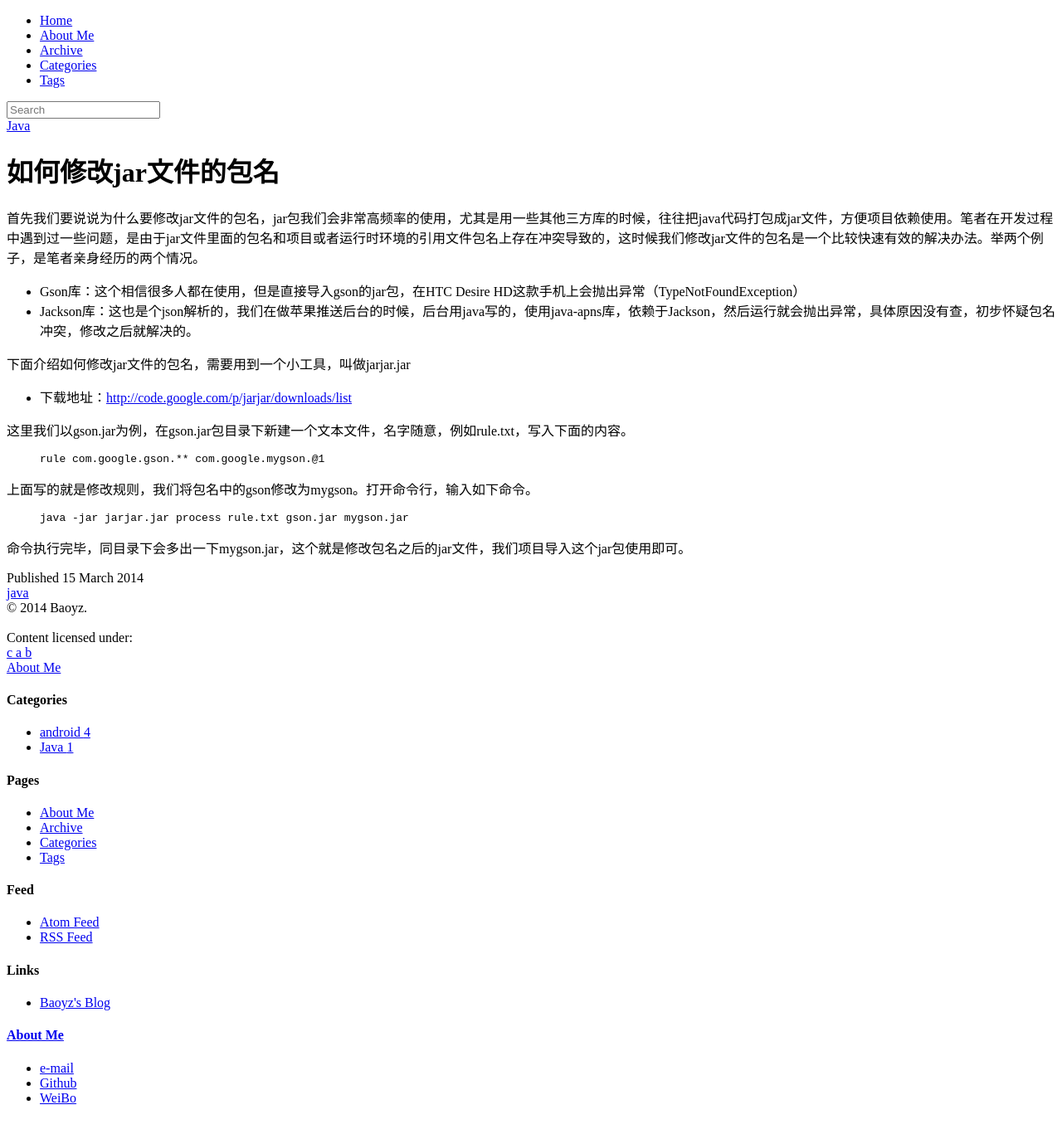
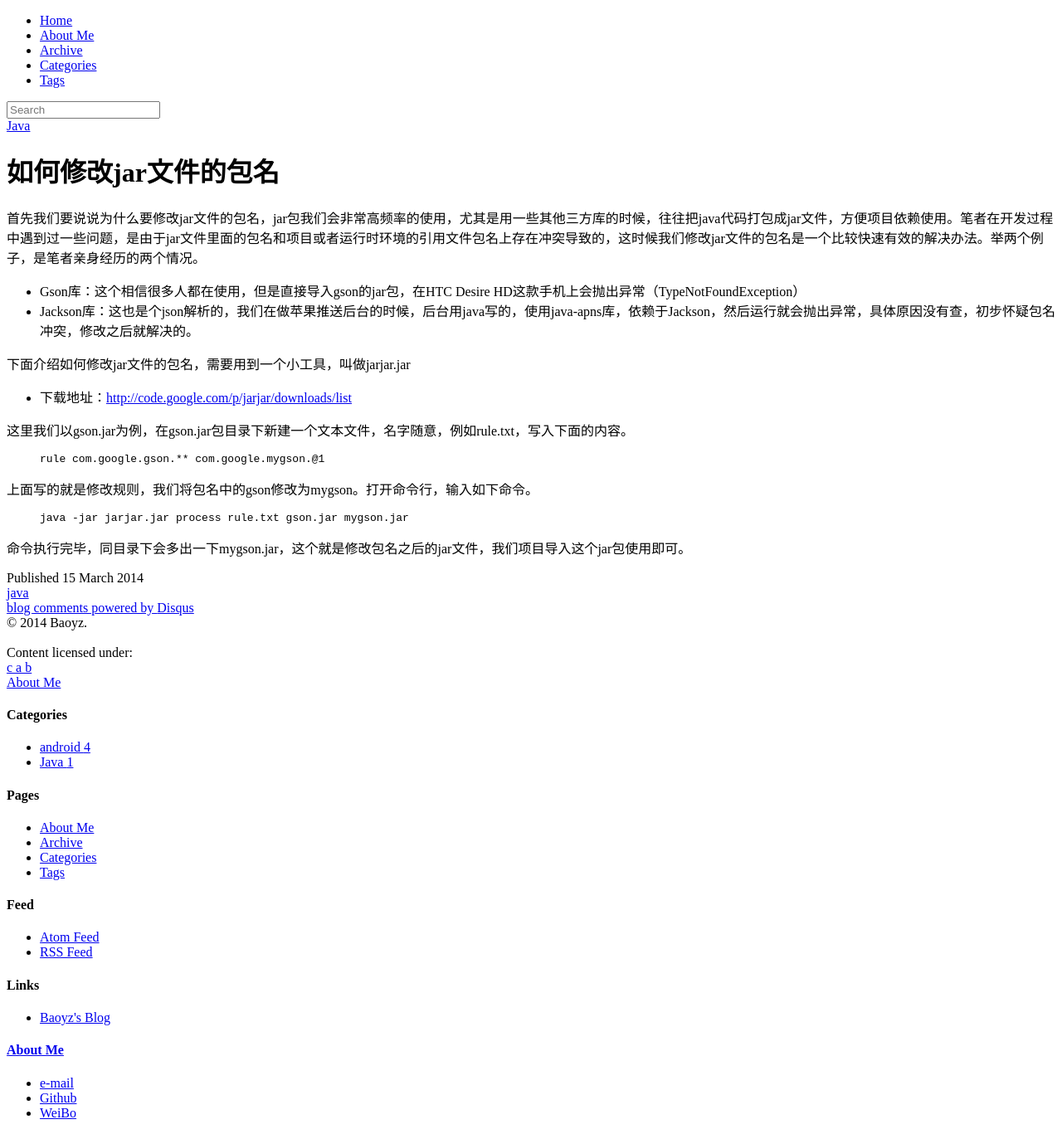
Before and after one commit to baoboy/baoboy.github.io, a Jekyll site: the page built from _posts/2014-03-15-modify-jar-file-package-name.md, in a window 1280 px wide. Shown: the whole page at 83% size. Built offline with Jekyll 4.4.1, drawn with Linux system fonts in a browser that asks for light colours; nearby versions of some CDN libraries; library files that are not in the unit come from our copies; comment, search, counter and statistics services are not loaded.

Commit message:
update comments provider to disqus

```diff
--- a/_config.yml
+++ b/_config.yml
@@ -104,7 +104,7 @@ JB :
   # Set 'provider' to false to turn commenting off globally.
   #
   comments :
-    provider : duoshuo
+    provider : disqus
     duoshuo :
       short_name : Baoyz's Blog
     disqus :
```
